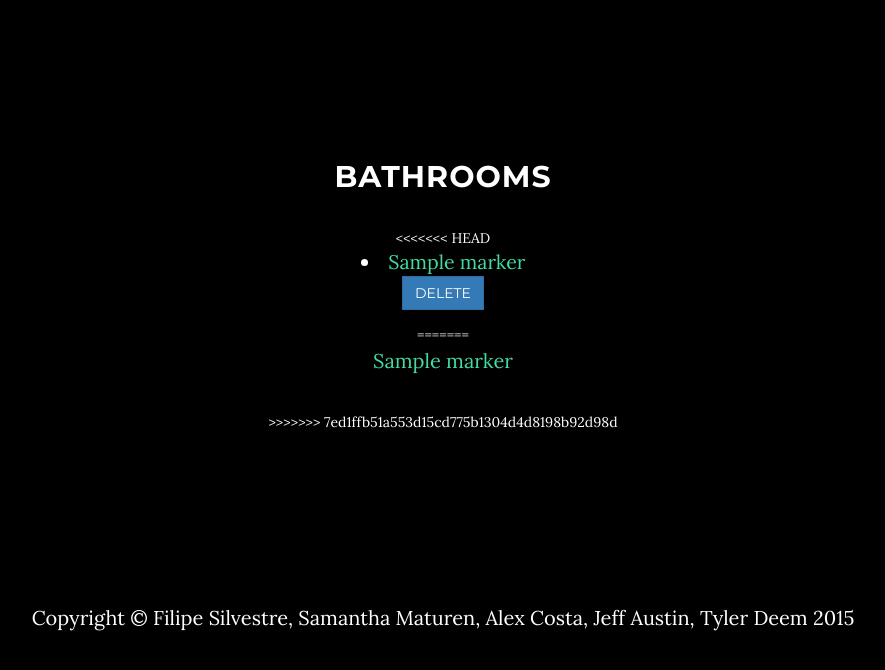
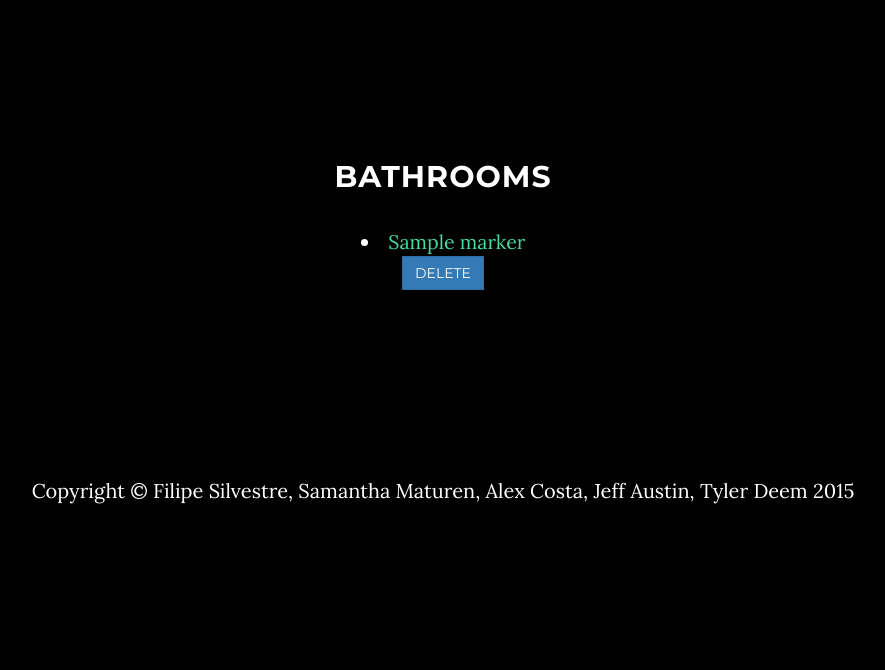
Before and after one commit to fsilvestre90/tinklr-dev, a PHP site: template views/admin.html.twig in a window 1280 px wide. Shown: the part 90-760 px from the top of the page, without its empty margins (197-1082 px from the left). Run offline with PHP 8.4, Linux system fonts and the light colour scheme; the template is opened without the code that fills it: most values are stand-ins (such as "Sample title", 1, 10 or a date in 2020); some libraries are stand-ins or nearby versions.

Commit message:
Fix merge issues

```diff
--- a/views/admin.html.twig
+++ b/views/admin.html.twig
@@ -83,15 +83,13 @@
             <div class="col-lg-8 col-lg-offset-2">
                 <h2>Bathrooms</h2>
                 {% for marker in markers %}
-<<<<<<< HEAD
+
                     <li><a href="/admin_bathroom/{{marker.getId}}">{{marker.getName}}</a><form action="/stylist/{{marker.getId}}" method="get">
                         <div class="form-group">
                             <button class="btn btn-primary" name="submit">Delete</button>
                         </div>
                     </form></li>
-=======
-                    <p><a href="/admin_bathroom/{{marker.getId}}">{{marker.getName}}</a></p>
->>>>>>> 7ed1ffb51a553d15cd775b1304d4d8198b92d98d
+
                 {% endfor %}
             </div>
         </div>
```
